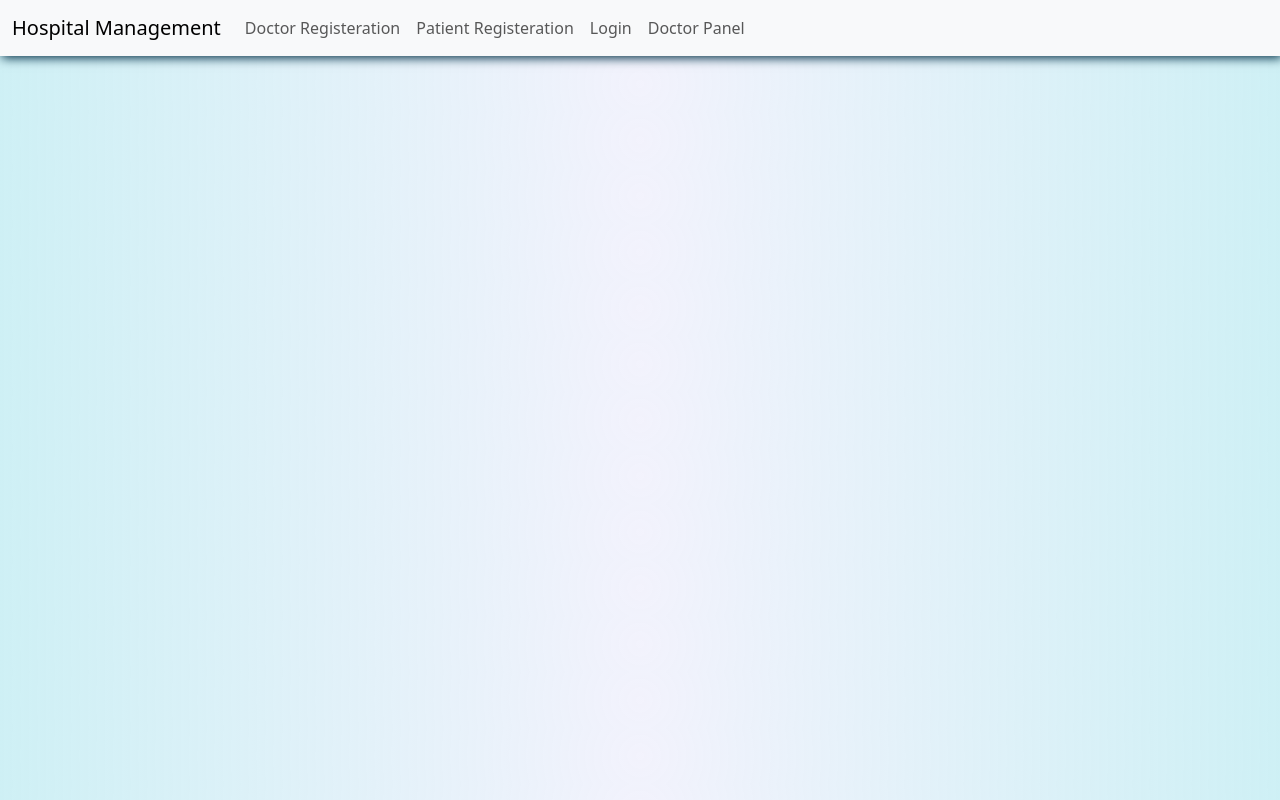
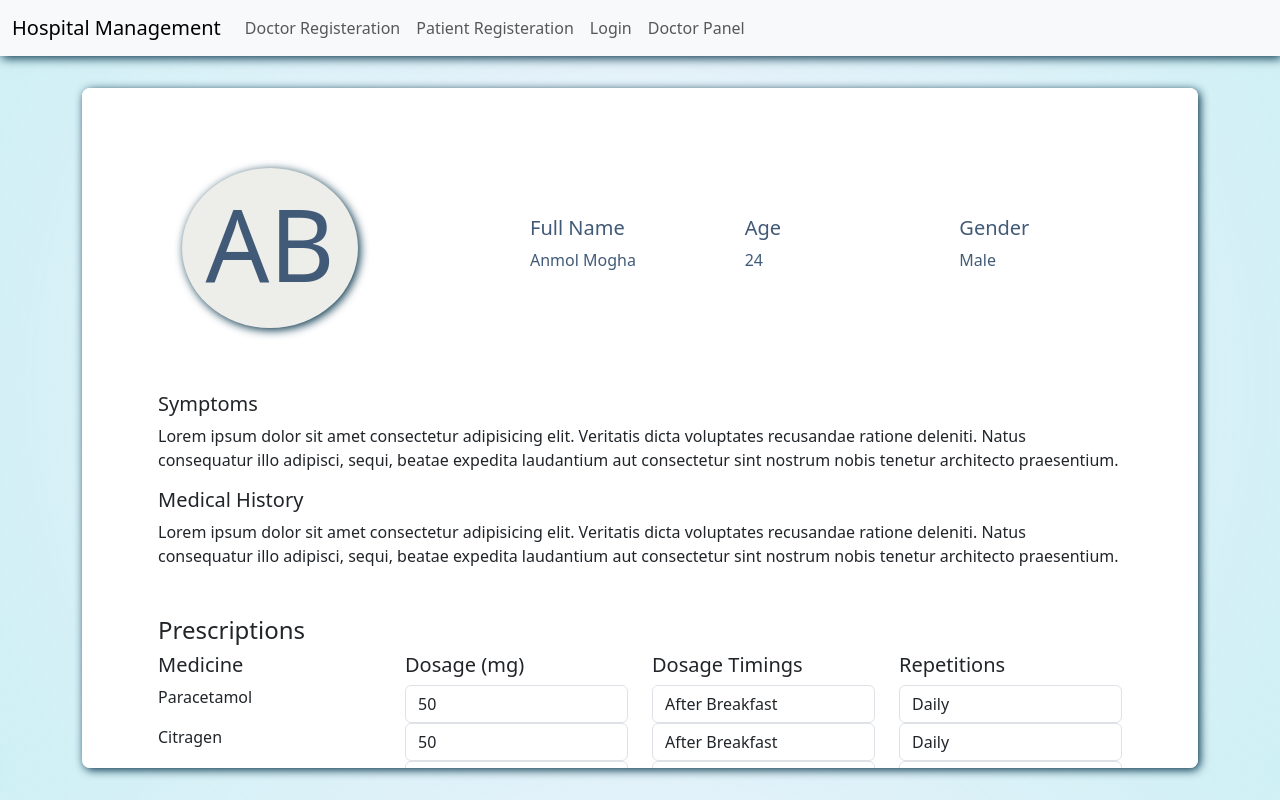
Before and after one commit to anmolmogha/HospitalManagement, a React (Vite) app in the folder Frontend/: page /patientdashboardfordoctor in a window 1280 px wide. Built offline with nearby package versions, Linux system fonts and the light colour scheme; no server answers.

Commit message:
Changes with the profile view of the patient for the doctor

```diff
--- a/Frontend/src/App.jsx
+++ b/Frontend/src/App.jsx
@@ -7,6 +7,7 @@ import Login from "./pages/Login";
 import Home from "./pages/Home";
 import Doctor from "./pages/Doctor";
 import TaskManagement from "./pages/TaskManagement";
+import PatientDashboardForDoctor from "./pages/PatientDashboardForDoctor";
 
 const App = () => {
   return (
@@ -23,6 +24,10 @@ const App = () => {
         <Route path="/login" element={<Login />} />
         <Route path="/doctorPanel" element={<Doctor />} />
         <Route path="/taskmanagement" element={<TaskManagement />} />
+        <Route
+          path="/patientdashboardfordoctor"
+          element={<PatientDashboardForDoctor />}
+        />
       </Routes>
     </Router>
   );
--- a/Frontend/src/components/Appointments.jsx
+++ b/Frontend/src/components/Appointments.jsx
@@ -1,8 +1,10 @@
 import { useRef } from "react";
 import { FaLongArrowAltLeft, FaLongArrowAltRight } from "react-icons/fa";
+import { useNavigate } from "react-router-dom";
 
 function Appointments() {
   const scrollContainerRef = useRef(null);
+  const navigate = useNavigate();
 
   const scrollLeft = () => {
     if (scrollContainerRef.current) {
@@ -103,7 +105,11 @@ function Appointments() {
         {cardsData.map((card, index) => (
           <div
             className="card mb-3"
+            onClick={() => {
+              navigate("/patientdashboardfordoctor");
+            }}
             style={{
+              cursor: "pointer",
               margin: "1rem ",
               maxWidth: "540px",
               width: "400px",
--- /dev/null
+++ b/Frontend/src/components/PrescriptionManagement.jsx
@@ -0,0 +1,106 @@
+import { IoIosAdd } from "react-icons/io";
+
+function PrescriptionManagement() {
+  return (
+    <div
+      className="row"
+      style={{
+        margin: "2rem 2rem 0 2rem",
+        justifyContent: "center",
+        alignItems: "center",
+      }}
+    >
+      <div className="container">
+        <div className="row">
+          <h4>Prescriptions</h4>
+        </div>
+        <div className="row">
+          <div className="col">
+            <h5>Medicine</h5>
+            <p>Paracetamol</p>
+            <p>Citragen</p>
+            <p>Dolo 650</p>
+          </div>
+          <div className="col">
+            <h5>Dosage (mg)</h5>
+            <select className="form-control">
+              <option>50</option>
+              <option>20</option>
+              <option>10</option>
+            </select>
+            <select className="form-control">
+              <option>50</option>
+              <option>20</option>
+              <option>10</option>
+            </select>
+            <select className="form-control">
+              <option>50</option>
+              <option>20</option>
+              <option>10</option>
+            </select>
+          </div>
+          <div className="col">
+            <h5>Dosage Timings</h5>
+            <select className="form-control">
+              <option>After Breakfast</option>
+              <option>After Lunch</option>
+              <option>After Dinner</option>
+            </select>
+            <select className="form-control">
+              <option>After Breakfast</option>
+              <option>After Lunch</option>
+              <option>After Dinner</option>
+            </select>
+            <select className="form-control">
+              <option>After Breakfast</option>
+              <option>After Lunch</option>
+              <option>After Dinner</option>
+            </select>
+          </div>
+          <div className="col">
+            <h5>Repetitions</h5>
+            <select className="form-control">
+              <option>Daily</option>
+              <option>Weekly</option>
+              <option>15 Days</option>
+            </select>
+            <select className="form-control">
+              <option>Daily</option>
+              <option>Weekly</option>
+              <option>15 Days</option>
+            </select>
+            <select className="form-control">
+              <option>Daily</option>
+              <option>Weekly</option>
+              <option>15 Days</option>
+            </select>
+          </div>
+        </div>
+        <div className="row">
+          <div
+            className="col d-flex justify-content-center align-items-center"
+            // style={{
+            //   alignItems: "center !important",
+            //   justifyContent: "center",
+            // }}
+          >
+            <button
+              className="btn"
+              style={{
+                height: "3rem",
+                width: "3rem",
+                padding: "0.4rem",
+                borderRadius: "50%",
+                background: "rgb(13, 27, 42, 0.1)",
+              }}
+            >
+              <IoIosAdd style={{ fontSize: "2rem" }} />
+            </button>
+          </div>
+        </div>
+      </div>
+    </div>
+  );
+}
+
+export default PrescriptionManagement;
--- /dev/null
+++ b/Frontend/src/components/ScanAndReports.jsx
@@ -0,0 +1,100 @@
+import { IoIosAdd } from "react-icons/io";
+
+function ScanAndReports() {
+  return (
+    <div
+      className="row"
+      style={{
+        margin: "2rem 2rem 0 2rem",
+        justifyContent: "center",
+        alignItems: "center",
+      }}
+    >
+      <h4>Scans and Reports</h4>
+      <div className="container" style={{ padding: "1.5rem" }}>
+        <div className="col">
+          <h5>Radiology</h5>
+        </div>
+        <div className="row">
+          <div className="col-sm-6 col-md-3">
+            <img src="" height="20px" width="20px" alt="temp" />
+          </div>
+          <div className="col">
+            <h6>Findings</h6>
+            <p>
+              Lorem ipsum dolor sit, amet consectetur adipisicing elit. Quae
+              deleniti esse suscipit tempore iure laboriosam ab itaque ad
+              laudantium sequi doloribus ipsa, vitae doloremque aliquam tempora
+              explicabo quidem fugiat nobis.
+            </p>
+          </div>
+        </div>
+        <div className="row">
+          <div className="col d-flex justify-content-center align-items-center">
+            <button
+              className="btn"
+              style={{
+                height: "3rem",
+                width: "3rem",
+                padding: "0.4rem",
+                borderRadius: "50%",
+                background: "rgb(13, 27, 42, 0.1)",
+              }}
+            >
+              <IoIosAdd style={{ fontSize: "2rem" }} />
+            </button>
+          </div>
+        </div>
+      </div>
+      <div className="container" style={{ padding: "1.5rem" }}>
+        <div className="col">
+          <h5>Blood Test</h5>
+        </div>
+        <div className="row">
+          <div
+            className="col-sm-6 col-md-3"
+            style={{
+              alignContent: "center",
+              alignItems: "center",
+            }}
+          >
+            <h6>CBC</h6>
+          </div>
+          <div className="col">
+            <h6>Results</h6>
+            <p>
+              Lorem ipsum dolor sit, amet consectetur adipisicing elit. Quae
+              deleniti esse suscipit tempore iure laboriosam ab itaque ad
+              laudantium sequi doloribus ipsa, vitae doloremque aliquam tempora
+              explicabo quidem fugiat nobis.
+            </p>
+          </div>
+        </div>
+        <div className="row">
+          <div
+            className="col d-flex justify-content-center align-items-center"
+            // style={{
+            //   alignItems: "center !important",
+            //   justifyContent: "center",
+            // }}
+          >
+            <button
+              className="btn"
+              style={{
+                height: "3rem",
+                width: "3rem",
+                padding: "0.4rem",
+                borderRadius: "50%",
+                background: "rgb(13, 27, 42, 0.1)",
+              }}
+            >
+              <IoIosAdd style={{ fontSize: "2rem" }} />
+            </button>
+          </div>
+        </div>
+      </div>
+    </div>
+  );
+}
+
+export default ScanAndReports;
--- /dev/null
+++ b/Frontend/src/pages/PatientDashboardForDoctor.jsx
@@ -0,0 +1,91 @@
+import PrescriptionManagement from "../components/PrescriptionManagement";
+import ScanAndReports from "../components/ScanAndReports";
+
+function PatientDashboardForDoctor() {
+  return (
+    <div className="container">
+      <div
+        className=""
+        style={{
+          marginTop: "2rem",
+          padding: "2rem",
+          height: "85vh",
+          overflow: "auto",
+          backgroundColor: "white",
+          boxShadow: "2px 2px 10px  #023047",
+          borderRadius: "0.5rem",
+        }}
+      >
+        <div className="row">
+          <div
+            className="col-sm-6 col-md-3"
+            style={{
+              margin: "3rem 1rem 1rem 5rem",
+              fontSize: "100px",
+              backgroundColor: "#edede9",
+              justifyContent: "center",
+              textAlign: "center",
+              color: "#415a77",
+              height: "10rem",
+              width: "11rem",
+              boxShadow: "2px 2px 10px  #023047",
+              borderRadius: "50%",
+            }}
+          >
+            AB
+          </div>
+          <div
+            className="col"
+            style={{
+              margin: "6rem 1rem 1rem 9rem",
+              color: "#415a77",
+              height: "10rem",
+              width: "10rem",
+            }}
+          >
+            <div className="row">
+              <div className="col">
+                <h5>Full Name</h5>
+                <p>Anmol Mogha</p>
+              </div>
+              <div className="col">
+                <h5>Age</h5>
+                <p>24</p>
+              </div>
+              <div className="col">
+                <h5>Gender</h5>
+                <p>Male</p>
+              </div>
+            </div>
+          </div>
+        </div>
+        <div className="row" style={{ margin: "0 2rem 0 2rem" }}>
+          <div className="col">
+            <h5>Symptoms</h5>
+            <p>
+              Lorem ipsum dolor sit amet consectetur adipisicing elit. Veritatis
+              dicta voluptates recusandae ratione deleniti. Natus consequatur
+              illo adipisci, sequi, beatae expedita laudantium aut consectetur
+              sint nostrum nobis tenetur architecto praesentium.
+            </p>
+          </div>
+        </div>
+        <div className="row" style={{ margin: "0 2rem 0 2rem" }}>
+          <div className="col">
+            <h5>Medical History</h5>
+            <p>
+              Lorem ipsum dolor sit amet consectetur adipisicing elit. Veritatis
+              dicta voluptates recusandae ratione deleniti. Natus consequatur
+              illo adipisci, sequi, beatae expedita laudantium aut consectetur
+              sint nostrum nobis tenetur architecto praesentium.
+            </p>
+          </div>
+        </div>
+        <PrescriptionManagement />
+        <ScanAndReports />
+      </div>
+    </div>
+  );
+}
+
+export default PatientDashboardForDoctor;
```
